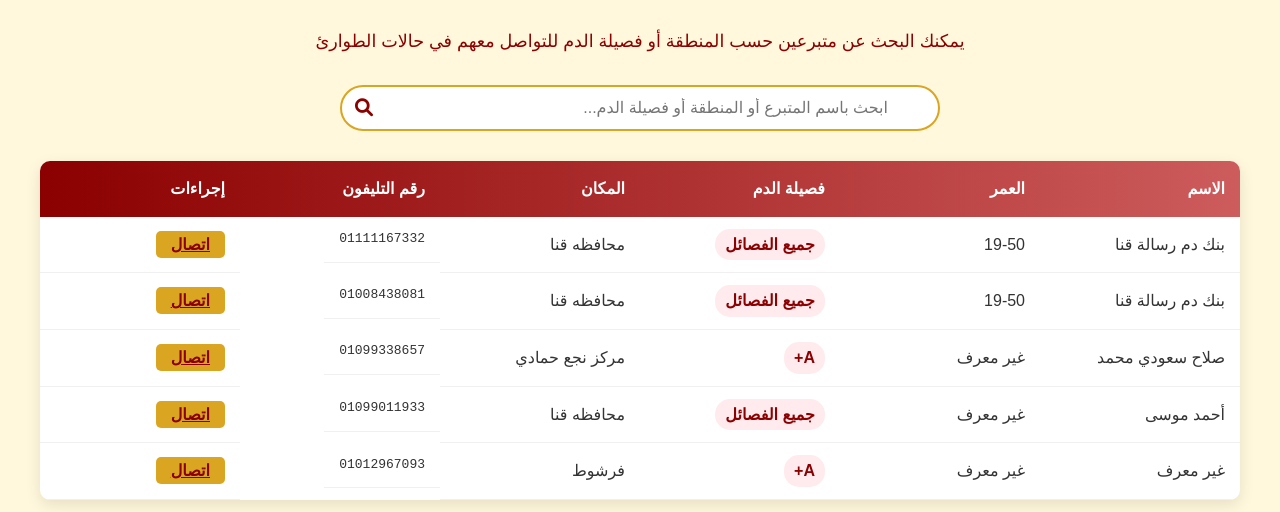
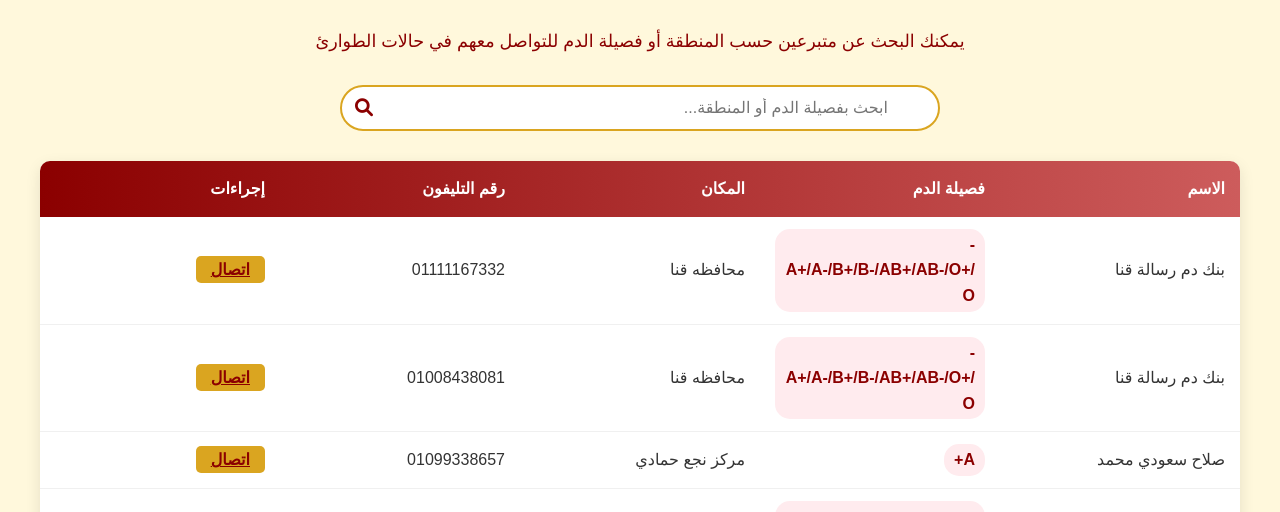
Before and after one commit to ahmedhatem111/Qena-Governorate-Blood-Bank, a plain HTML site: page blood donors.html in a window 1280 px wide. Shown: the part 255-767 px from the top of the page. Drawn offline with Linux system fonts and the light colour scheme.

Commit message:
Add files via upload

```diff
--- a/blood donors.html
+++ b/blood donors.html
@@ -268,15 +268,16 @@
             color: #8B0000;
         }
 
-        /* تنسيق الأرقام */
+        /* تنسيق الأرقام - التعديل هنا */
         .phone-number {
             direction: ltr;
             text-align: left;
             display: inline-block;
             white-space: nowrap;
             font-family: monospace;
-            overflow: hidden;
-            text-overflow: ellipsis;
+            overflow: visible;
+            width: 100%;
+            max-width: none;
         }
 
         /* زر الاتصال */
@@ -471,9 +472,9 @@
             .phone-number {
                 font-size: 13px;
                 word-break: keep-all;
-                overflow: hidden;
-                text-overflow: ellipsis;
-                max-width: 100px;
+                overflow: visible;
+                text-overflow: clip;
+                max-width: none;
                 display: inline-block;
                 white-space: nowrap;
             }
@@ -555,7 +556,7 @@
             <!-- شريط البحث -->
             <div class="search-container">
                 <div class="search-box">
-                    <input type="text" id="searchInput" placeholder="ابحث باسم المتبرع أو المنطقة أو فصيلة الدم...">
+                    <input type="text" id="searchInput" placeholder="ابحث بفصيلة الدم أو المنطقة...">
                     <button type="button"><i class="fas fa-search"></i></button>
                 </div>
             </div>
@@ -566,7 +567,6 @@
                     <thead>
                         <tr>
                             <th>الاسم</th>
-                            <th>العمر</th>
                             <th>فصيلة الدم</th>
                             <th>المكان</th>
                             <th>رقم التليفون</th>
@@ -576,147 +576,129 @@
                     <tbody id="donorsTableBody">
                         <tr>
                             <td>بنك دم رسالة قنا</td>
-                            <td>19-50</td>
-                            <td><span class="blood-type">جميع الفصائل</span></td>
+                            <td><span class="blood-type">-A+/A-/B+/B-/AB+/AB-/O+/O</span></td>
                             <td>محافظه قنا</td>
-                            <td class="phone-number">01111167332</td>
+                            <td>01111167332</td>
                             <td><a href="tel:01111167332" class="call-btn">اتصال</a></td>
                         </tr>
                         <tr>
                             <td>بنك دم رسالة قنا</td>
-                            <td>19-50</td>
-                            <td><span class="blood-type">جميع الفصائل</span></td>
+                            <td><span class="blood-type">-A+/A-/B+/B-/AB+/AB-/O+/O</span></td>
                             <td>محافظه قنا</td>
-                            <td class="phone-number">01008438081</td>
+                            <td>01008438081</td>
                             <td><a href="tel:01008438081" class="call-btn">اتصال</a></td>
                         </tr>
                         <tr>
                             <td>صلاح سعودي محمد</td>
-                            <td>غير معرف</td>
                             <td><span class="blood-type">A+</span></td>
                             <td>مركز نجع حمادي</td>
-                            <td class="phone-number">01099338657</td>
+                            <td>01099338657</td>
                             <td><a href="tel:01099338657" class="call-btn">اتصال</a></td>
                         </tr>
                         <tr>
                             <td>أحمد موسى</td>
-                            <td>غير معرف</td>
-                            <td><span class="blood-type">جميع الفصائل</span></td>
+                            <td><span class="blood-type">-A+/A-/B+/B-/AB+/AB-/O+/O</span></td>
                             <td>محافظه قنا</td>
-                            <td class="phone-number">01099011933</td>
+                            <td>01099011933</td>
                             <td><a href="tel:01099011933" class="call-btn">اتصال</a></td>
                         </tr>
                         <tr>
-                            <td>غير معرف</td>
-                            <td>غير معرف</td>
+                            <td>رنا ياسر</td>
                             <td><span class="blood-type">A+</span></td>
                             <td>فرشوط</td>
-                            <td class="phone-number">01012967093</td>
+                            <td>01012967093</td>
                             <td><a href="tel:01012967093" class="call-btn">اتصال</a></td>
                         </tr>
                         <tr>
-                            <td>غير معرف</td>
-                            <td>غير معرف</td>
+                            <td>احمد حساني</td>
                             <td><span class="blood-type">A+</span></td>
                             <td>قفط</td>
-                            <td class="phone-number">01017612265</td>
+                            <td>01017612265</td>
                             <td><a href="tel:01017612265" class="call-btn">اتصال</a></td>
                         </tr>
                         <tr>
-                            <td>غير معرف</td>
-                            <td>غير معرف</td>
+                            <td>حمد الكادي</td>
                             <td><span class="blood-type">B+</span></td>
                             <td>فرشوط</td>
-                            <td class="phone-number">01005323541</td>
+                            <td>01005323541</td>
                             <td><a href="tel:01005323541" class="call-btn">اتصال</a></td>
                         </tr>
                         <tr>
-                            <td>غير معرف</td>
-                            <td>غير معرف</td>
+                            <td>مينا نبيل</td>
                             <td><span class="blood-type">B-</span></td>
                             <td>مدينه قنا</td>
-                            <td class="phone-number">01205705628</td>
+                            <td>01205705628</td>
                             <td><a href="tel:01205705628" class="call-btn">اتصال</a></td>
                         </tr>
                         <tr>
-                            <td>غير معرف</td>
-                            <td>غير معرف</td>
+                            <td>احمد ابو عباضيل</td>
                             <td><span class="blood-type">AB+</span></td>
                             <td>فرشوط</td>
-                            <td class="phone-number">01000694751</td>
+                            <td>01000694751</td>
                             <td><a href="tel:01000694751" class="call-btn">اتصال</a></td>
                         </tr>
                         <tr>
-                            <td>غير معرف</td>
-                            <td>غير معرف</td>
+                            <td>احمد راشد</td>
                             <td><span class="blood-type">O+</span></td>
                             <td>فرشوط</td>
-                            <td class="phone-number">01030242592</td>
+                            <td>01030242592</td>
                             <td><a href="tel:01030242592" class="call-btn">اتصال</a></td>
                         </tr>
                         <tr>
-                            <td>غير معرف</td>
-                            <td>غير معرف</td>
+                            <td>روان احمد</td>
                             <td><span class="blood-type">O+</span></td>
                             <td>فرشوط</td>
-                            <td class="phone-number">01020331254</td>
+                            <td>01020331254</td>
                             <td><a href="tel:01020331254" class="call-btn">اتصال</a></td>
                         </tr>
                         <tr>
-                            <td>غير معرف</td>
-                            <td>غير معرف</td>
+                            <td>د/محمد كرم</td>
                             <td><span class="blood-type">O+</span></td>
                             <td>فرشوط</td>
-                            <td class="phone-number">01069081505</td>
+                            <td>01069081505</td>
                             <td><a href="tel:01069081505" class="call-btn">اتصال</a></td>
                         </tr>
                         <tr>
-                            <td>غير معرف</td>
-                            <td>غير معرف</td>
+                            <td>محمود حكم</td>
                             <td><span class="blood-type">O+</span></td>
                             <td>فرشوط</td>
-                            <td class="phone-number">01090256823</td>
+                            <td>01090256823</td>
                             <td><a href="tel:01090256823" class="call-btn">اتصال</a></td>
                         </tr>
                         <tr>
-                            <td>غير معرف</td>
-                            <td>غير معرف</td>
+                            <td>حاتم حميد</td>
                             <td><span class="blood-type">O+</span></td>
                             <td>أبو تشت</td>
-                            <td class="phone-number">01014121126</td>
+                            <td>01014121126</td>
                             <td><a href="tel:01014121126" class="call-btn">اتصال</a></td>
                         </tr>
 
                         <tr>
-                            <td>غير معرف</td>
-                            <td>غير معرف</td>
+                            <td>مروان</td>
                             <td><span class="blood-type">O+</span></td>
                             <td>فرشوط</td>
-                            <td class="phone-number">01094766672</td>
+                            <td>01094766672</td>
                             <td><a href="tel:01094766672" class="call-btn">اتصال</a></td>
                         </tr>
                         <tr>
-                            <td>غير معرف</td>
-                            <td>غير معرف</td>
+                            <td>احمد بركات</td>
                             <td><span class="blood-type">O+</span></td>
                             <td>فرشوط</td>
-                            <td class="phone-number">01033137357</td>
+                            <td>01033137357</td>
                             <td><a href="tel:01033137357" class="call-btn">اتصال</a></td>
                         </tr>
                         <tr>
-                            <td>غير معرف</td>
-                            <td>غير معرف</td>
+                            <td>اسلام بركات</td>
                             <td><span class="blood-type">O-</span></td>
                             <td>فرشوط</td>
-                            <td class="phone-number">01015152977</td>
+                            <td>01015152977</td>
                             <td><a href="tel:01015152977" class="call-btn">اتصال</a></td>
                         </tr>
                         <tr>
                             <td>جمعيه رساله</td>
-                            <td>18-40</td>
-                            <td><span class="blood-type">جميع الفصائل</span></td>
+                            <td><span class="blood-type">-A+/A-/B+/B-/AB+/AB-/O+/O</span></td>
                             <td>محافظه قنا</td>
-                            <td class="phone-number">01110019450</td>
+                            <td>01110019450</td>
                             <td><a href="tel:01110019450" class="call-btn">اتصال</a></td>
                         </tr>
                     </tbody>
```
